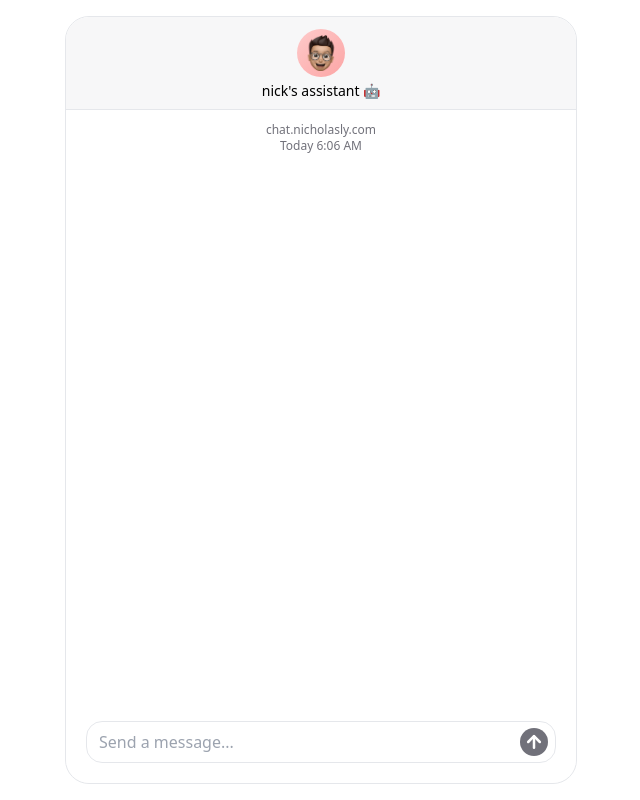
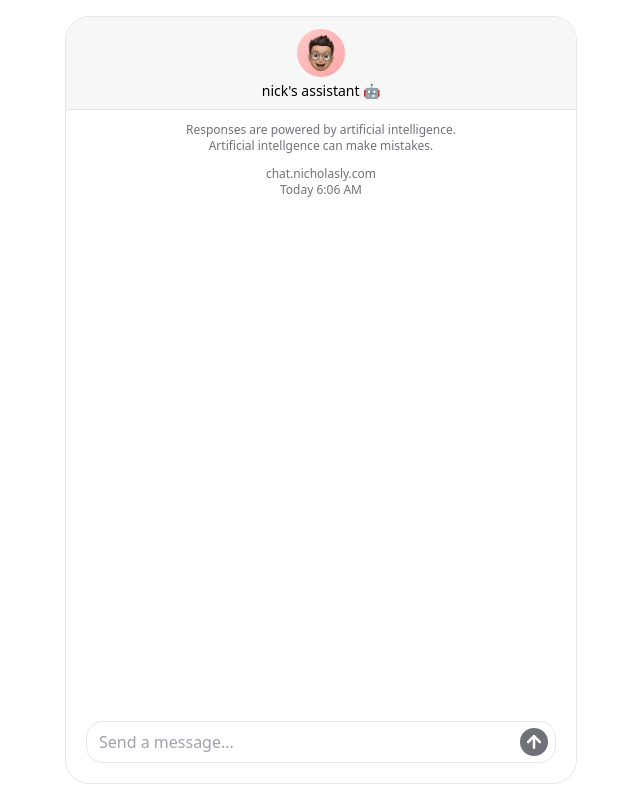
Before and after one commit to nicholasdly/chat, a Next.js app: page / in a window 1280 px wide. Shown: the whole page, without its empty margins (319-959 px from the left). Built offline with nearby package versions, Linux system fonts and the light colour scheme.

Commit message:
feat: ai disclaimer

```diff
--- a/src/components/chat.tsx
+++ b/src/components/chat.tsx
@@ -45,6 +45,10 @@ function ChatFeed({
   return (
     <div className="no-scrollbar overflow-y-scroll">
       <div className="h-[85px]" />
+      <div className="mb-3 flex flex-col items-center text-nowrap text-xs text-zinc-500">
+        <p>Responses are powered by artificial intelligence.</p>
+        <p>Artificial intellgence can make mistakes.</p>
+      </div>
       <div className="mb-3 flex flex-col items-center text-nowrap text-xs text-zinc-500">
         <p>chat.nicholasly.com</p>
         <p>
```
